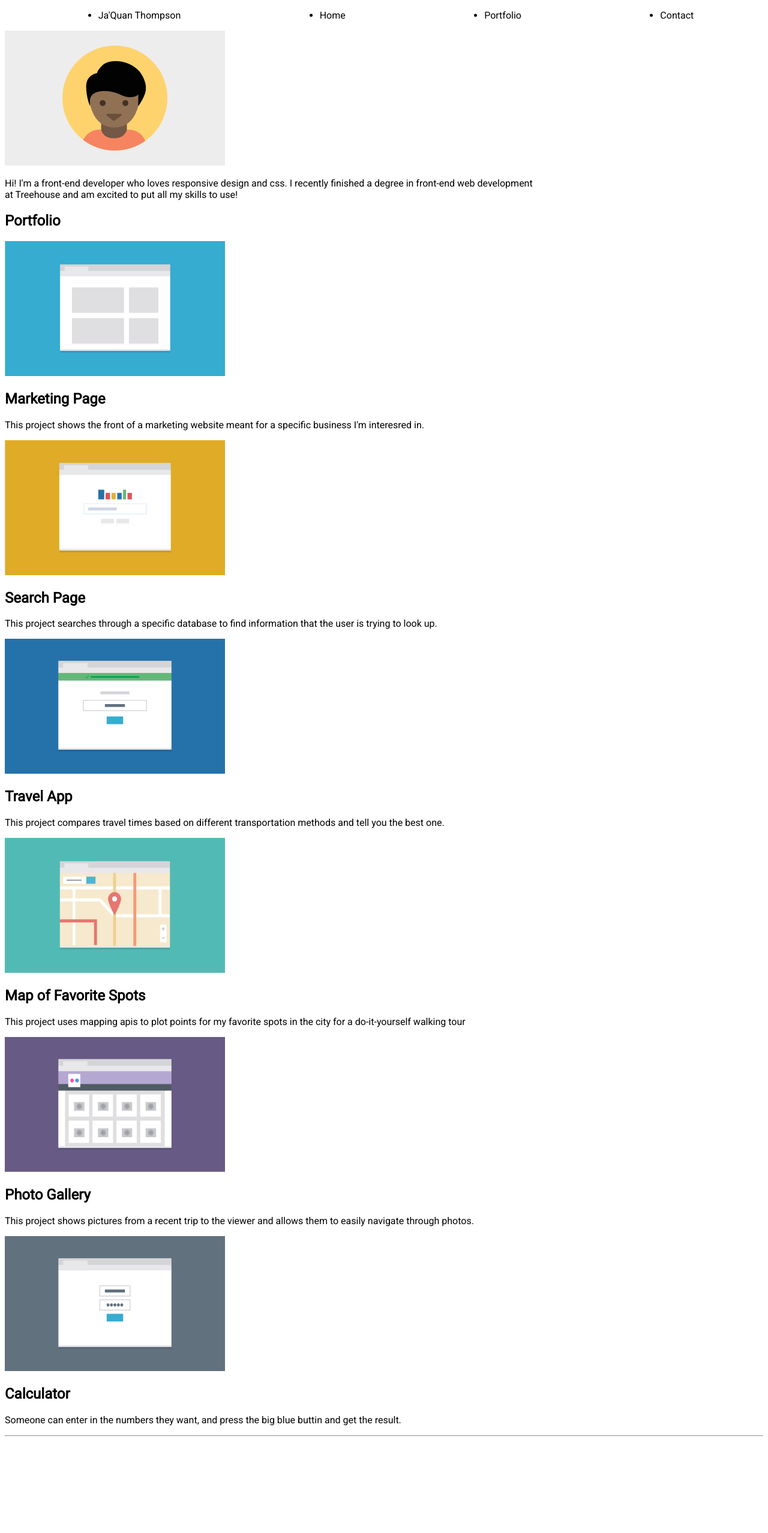
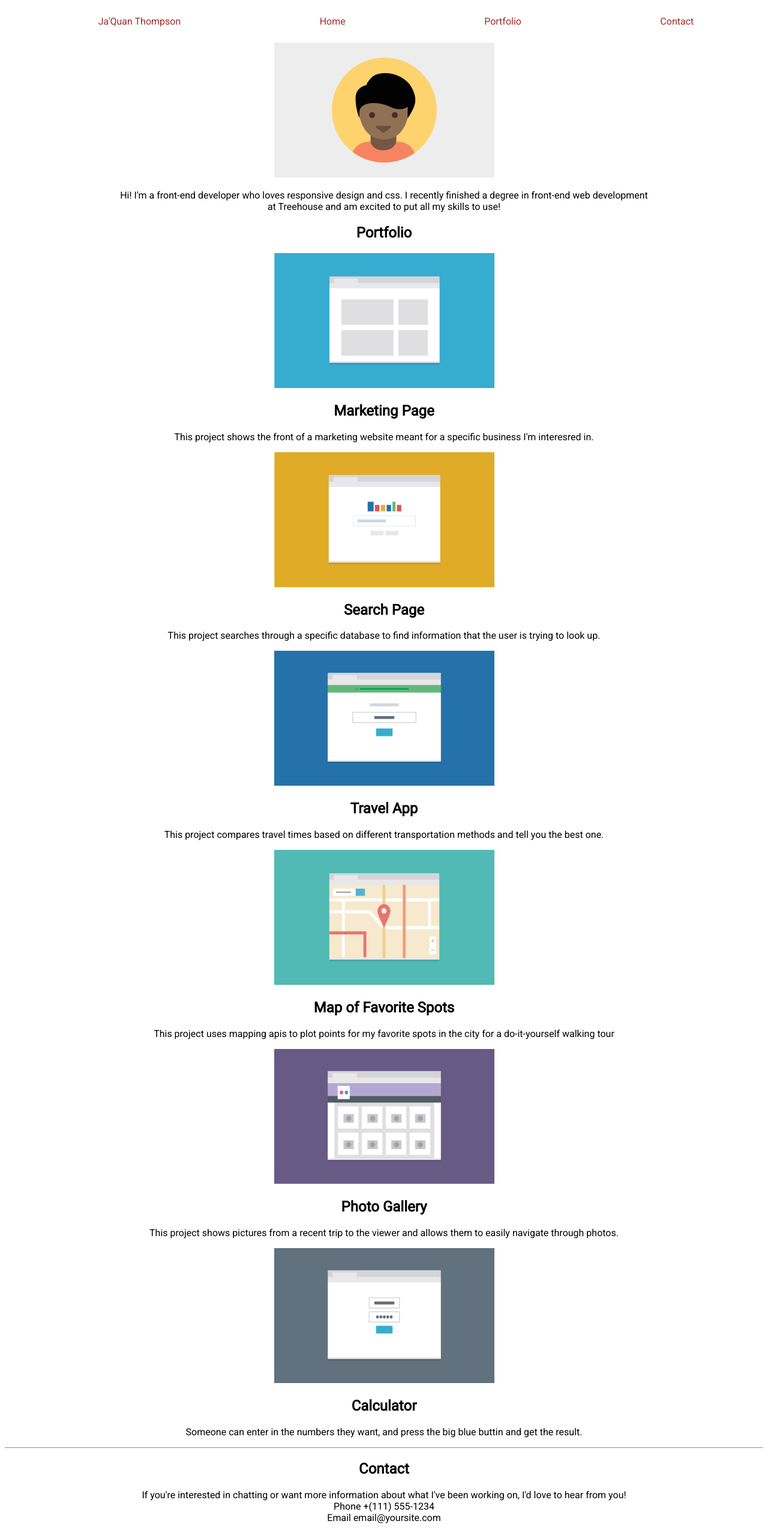
Before and after one commit to Biglipthompson/Responsive-design-page, a plain HTML site: page index.html in a window 1280 px wide. Shown: the whole page at 60% size. Before the commit the page ends 2403 px from the top, so only its background shows below. Drawn offline with Linux system fonts and the light colour scheme.

Commit message:
signing off.
Finished got the night. almost done with mobile first part.

```diff
--- a/css/styles.css
+++ b/css/styles.css
@@ -13,12 +13,23 @@ background: url ("responsive_layouts/images/responsive-layout-profile.png");
 .profile-image{
 width: 367px;
 height: 225px;
+}
 
+ul li{
+list-style-type: none;
+padding: 5px;
+margin: 5px;
+color: brown;
 }
 
 .travel-topics{
 width: 367px;
 height: 225px;
+}
+
+body{
+text-align: center;
+
 }
 
 
@@ -50,7 +61,7 @@ height: 225px;
 
 /* //////////////// MEDIA QUERIES ///////////// */
 
-@media(min-width: 600px){
+@media(min-width: 768px){
 .main-nav{
     display: flex;
     justify-content: space-around;
--- a/index.html
+++ b/index.html
@@ -72,8 +72,14 @@ Someone can enter in the numbers they want, and press the big blue buttin and ge
 <hr>
 
 <footer>
+<h2>Contact</h2>
 
+<p>
+If you're interested in chatting or want more information about what I've been working on, I'd love to hear from you!<br>
 
+Phone +(111) 555-1234<br>
+Email email@yoursite.com<br>
+</p>
 </footer>
 
 
```
